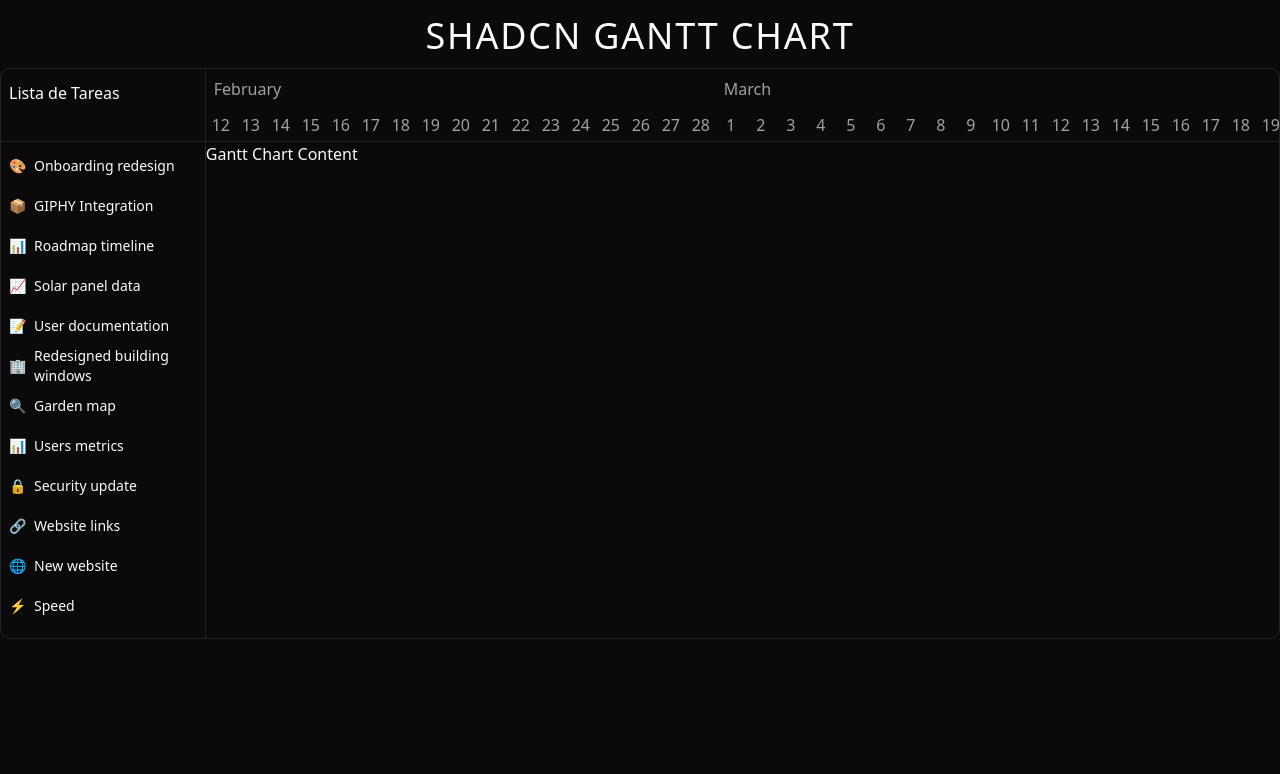
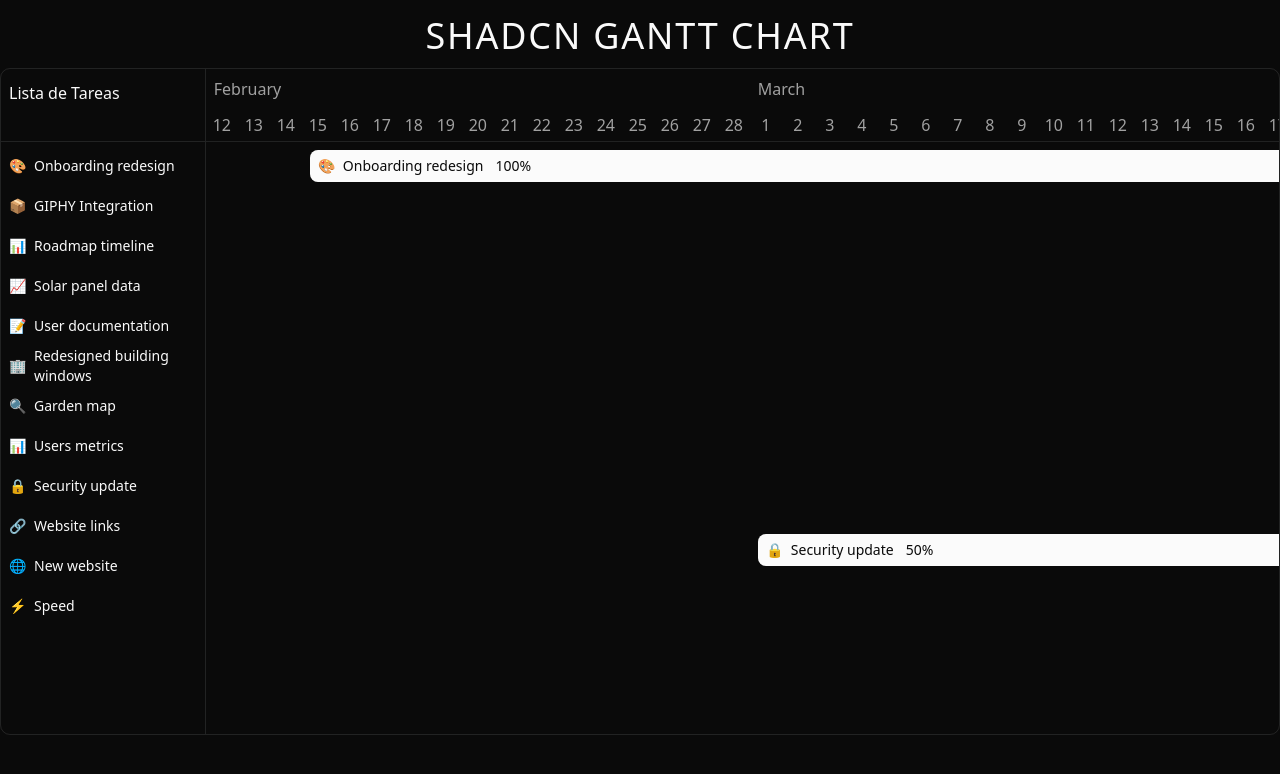
Before and after one commit to soyluisarrieta/shadcn-gantt-chart, a React (Vite) app: page / in a window 1280 px wide. Shown: the top 774 px of the page. Built offline with nearby package versions, Linux system fonts and the light colour scheme.

Commit message:
feat: add GanttItemBar component

```diff
--- a/src/App.tsx
+++ b/src/App.tsx
@@ -5,9 +5,7 @@ export default function App () {
   return (
     <main className='container mx-auto py-4'>
       <h1 className='text-4xl font-thin tracking-wider uppercase text-center mb-3'>Shadcn Gantt Chart</h1>
-      <GanttChart className="border rounded-lg" data={TASKS}>
-        Gantt Chart Content
-      </GanttChart>
+      <GanttChart className="border rounded-lg" data={TASKS} />
     </main>
   )
 }
--- a/src/components/gantt-chart.tsx
+++ b/src/components/gantt-chart.tsx
@@ -9,6 +9,7 @@ export interface GanttData {
   endDate: Date;
   progress?: number;
   category?: string;
+  color?: { background: string; text: string };
   icon?: string | React.ComponentType | React.JSX.Element;
 }
 
@@ -65,7 +66,7 @@ function GanttSidebar ({ width = '16vw' }) {
 
 function GanttTimeline ({
   onDateClick,
-  dayWidth = '30px'
+  dayWidth = '2rem'
 }: {
   onDateClick?: (date: Date) => void;
   dayWidth?: string;
@@ -156,13 +157,65 @@ function GanttTimeline ({
   )
 }
 
+function GanttItemBar ({
+  data,
+  dayWidth = '2rem'
+}: {
+  data: GanttData;
+  dayWidth?: string;
+}) {
+  const { startDate } = useGanttContext()
+  const adjustedStartDate = new Date(startDate)
+  adjustedStartDate.setDate(adjustedStartDate.getDate() - 3)
+
+  const daysFromStart = Math.floor(
+    (data.startDate.getTime() - adjustedStartDate.getTime()) / (1000 * 60 * 60 * 24)
+  )
+  const duration = Math.ceil(
+    (data.endDate.getTime() - data.startDate.getTime()) / (1000 * 60 * 60 * 24)
+  )
+
+  const leftPosition = `calc(${daysFromStart} * ${dayWidth})`
+  const width = `calc(${duration} * ${dayWidth})`
+  const Icon = data?.icon
+
+  return (
+    <div className="h-10 relative mb-2">
+      <div
+        className="absolute h-8 rounded-md flex items-center px-2 text-sm text-background bg-foreground overflow-hidden"
+        style={{
+          left: leftPosition,
+          width: width,
+          backgroundColor: data.color?.background,
+          color: data.color?.text
+        }}
+      >
+        <div
+          className="absolute top-0 left-0 h-full bg-white/20"
+          style={{ width: `${data.progress ?? 0}%` }}
+        />
+
+        <div className="flex items-center gap-1 z-10 whitespace-nowrap">
+          {Icon && (
+            <span className="mr-1">
+              {typeof Icon === 'function' ? <Icon /> : Icon}
+            </span>
+          )}
+          {data.name}
+          {data.progress !== undefined && (
+            <span className="ml-2">{data.progress}%</span>
+          )}
+        </div>
+      </div>
+    </div>
+  )
+}
+
 function GanttChart ({
   className,
-  children,
   data
 }: {
   className?: string;
-  children: React.ReactNode;
   data: GanttData[];
 }) {
   const startDate = data.reduce(
@@ -176,7 +229,11 @@ function GanttChart ({
         <GanttSidebar />
         <ScrollArea className="w-full">
           <GanttTimeline />
-          {children}
+          <div className="p-2">
+            {data.map(item => (
+              <GanttItemBar key={item.id} data={item} />
+            ))}
+          </div>
           <ScrollBar orientation="horizontal" />
         </ScrollArea>
       </div>
```
